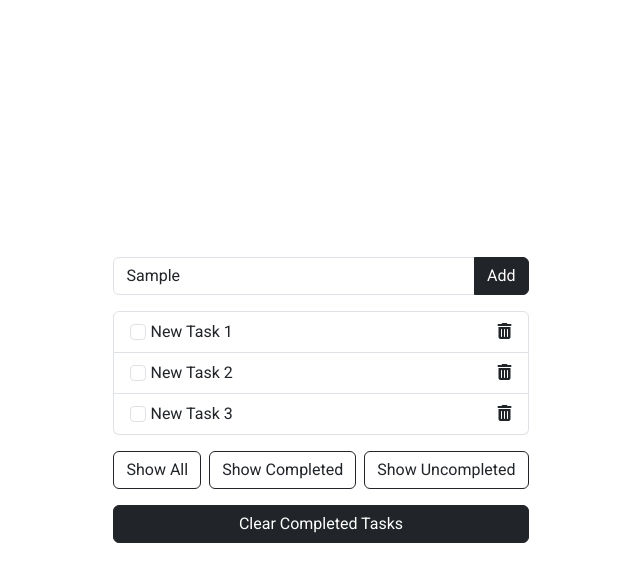
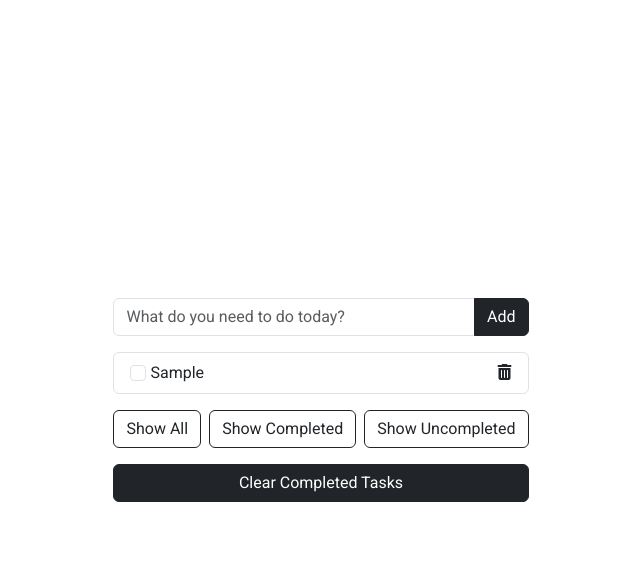
Before and after one commit to Muradil-Erkin/reboot-todolist, a React (Create React App) app: page / in a window 1280 px wide. Both pictures are taken after typing "Sample" into the empty fields and a click on the button "Add". Shown: the top 582 px of the page, without its empty margins (319-959 px from the left). Built offline with nearby package versions, Linux system fonts and the light colour scheme.

Commit message:
01/23 class progess

```diff
--- a/package.json
+++ b/package.json
@@ -9,6 +9,7 @@
     "react": "^18.2.0",
     "react-dom": "^18.2.0",
     "react-scripts": "5.0.1",
+    "uuid": "^9.0.1",
     "web-vitals": "^2.1.4"
   },
   "scripts": {
--- a/src/App.jsx
+++ b/src/App.jsx
@@ -1,13 +1,43 @@
+import { useEffect, useState } from "react";
 import { ClearTask } from "./components/ClearTask";
 import { Filters } from "./components/Filters";
 import { TaskInput } from "./components/TaskInput";
 import { TaskList } from "./components/TaskList";
 
 function App() {
+  const [tasks, setTasks] = useState([]);
+
+  console.log("==> tasks", tasks);
+
+  useEffect(() => {
+    const tasksFromLocalStorage = JSON.parse(
+      window.localStorage.getItem("react-todo-list-tasks")
+    );
+
+    if (!!tasksFromLocalStorage) {
+      setTasks(tasksFromLocalStorage);
+    }
+  }, []);
+
+  const updateTasks = (tasks) => {
+    setTasks(tasks);
+    window.localStorage.setItem("react-todo-list-tasks", JSON.stringify(tasks));
+  };
+
+  const addTask = (task) => {
+    const updatedTasks = [...tasks, task];
+    updateTasks(updatedTasks);
+  };
+
+  const deleteTask = (taskId) => {
+    const updatedTasks = tasks.filter((task) => task.taskId !== taskId);
+    updateTasks(updatedTasks);
+  };
+
   return (
     <div id="main-container">
-      <TaskInput />
-      <TaskList />
+      <TaskInput addTask={addTask} />
+      <TaskList tasks={tasks} deleteTask={deleteTask} />
       <Filters />
       <ClearTask />
     </div>
--- a/src/components/TaskInput.jsx
+++ b/src/components/TaskInput.jsx
@@ -1,16 +1,36 @@
 import { useState } from "react";
+import { v4 as uuidv4 } from "uuid";
 
-const TaskInput = () => {
+const TaskInput = ({ addTask }) => {
   const [taskLabel, setTaskLabel] = useState("");
+
+  const handleAddTask = () => {
+    if (taskLabel.trim() === "") {
+      return;
+    }
+
+    const newTask = {
+      taskId: `task-${uuidv4()}`,
+      label: taskLabel.trim(),
+      isCompleted: false,
+    };
+
+    addTask(newTask);
+
+    setTaskLabel("");
+  };
 
   // change event handler
   const handleChange = (e) => {
     setTaskLabel(e.target.value);
   };
 
-  // click event handler
-  const handleClick = () => {
-    alert(`Clicked on the button with the text: ${taskLabel}`);
+  // keydown event handler
+  const handleKeyDown = (e) => {
+    // only when the enter key is pressed
+    if (e.key === "Enter") {
+      handleAddTask();
+    }
   };
 
   return (
@@ -22,13 +42,15 @@ const TaskInput = () => {
         placeholder="What do you need to do today?"
         aria-label="What do you need to do today?"
         aria-describedby="task-input"
+        value={taskLabel}
         onChange={handleChange}
+        onKeyDown={handleKeyDown}
       />
       <button
         className="btn btn-dark"
         type="button"
         id="task-input"
-        onClick={handleClick}
+        onClick={handleAddTask}
       >
         Add
       </button>
--- a/src/components/TaskItem.jsx
+++ b/src/components/TaskItem.jsx
@@ -1,4 +1,8 @@
-const TaskItem = ({ label, taskId }) => {
+const TaskItem = ({ label, taskId, deleteTask }) => {
+  const handleDelete = () => {
+    deleteTask(taskId);
+  };
+
   return (
     <li className="list-group-item d-flex justify-content-between align-items-center">
       <div>
@@ -11,7 +15,7 @@ const TaskItem = ({ label, taskId }) => {
           {label}
         </label>
       </div>
-      <div className="pointer">
+      <div className="pointer" onClick={handleDelete}>
         <i className="fa-solid fa-trash-can" aria-hidden="true"></i>
       </div>
     </li>
--- a/src/components/TaskList.jsx
+++ b/src/components/TaskList.jsx
@@ -1,16 +1,14 @@
 import { TaskItem } from "./TaskItem";
 
-// Temporary static data
-const tasks = [
-  { taskId: "task-1", label: "New Task 1" },
-  { taskId: "task-2", label: "New Task 2" },
-  { taskId: "task-3", label: "New Task 3" },
-];
-
-const TaskList = () => {
+const TaskList = ({ tasks, deleteTask }) => {
   const taskItems = tasks.map((task) => {
     return (
-      <TaskItem key={task.taskId} label={task.label} taskId={task.taskId} />
+      <TaskItem
+        key={task.taskId}
+        label={task.label}
+        taskId={task.taskId}
+        deleteTask={deleteTask}
+      />
     );
   });
 
```
Also changed, not shown: 1 other file (tests, documents, lock files or other folders).
